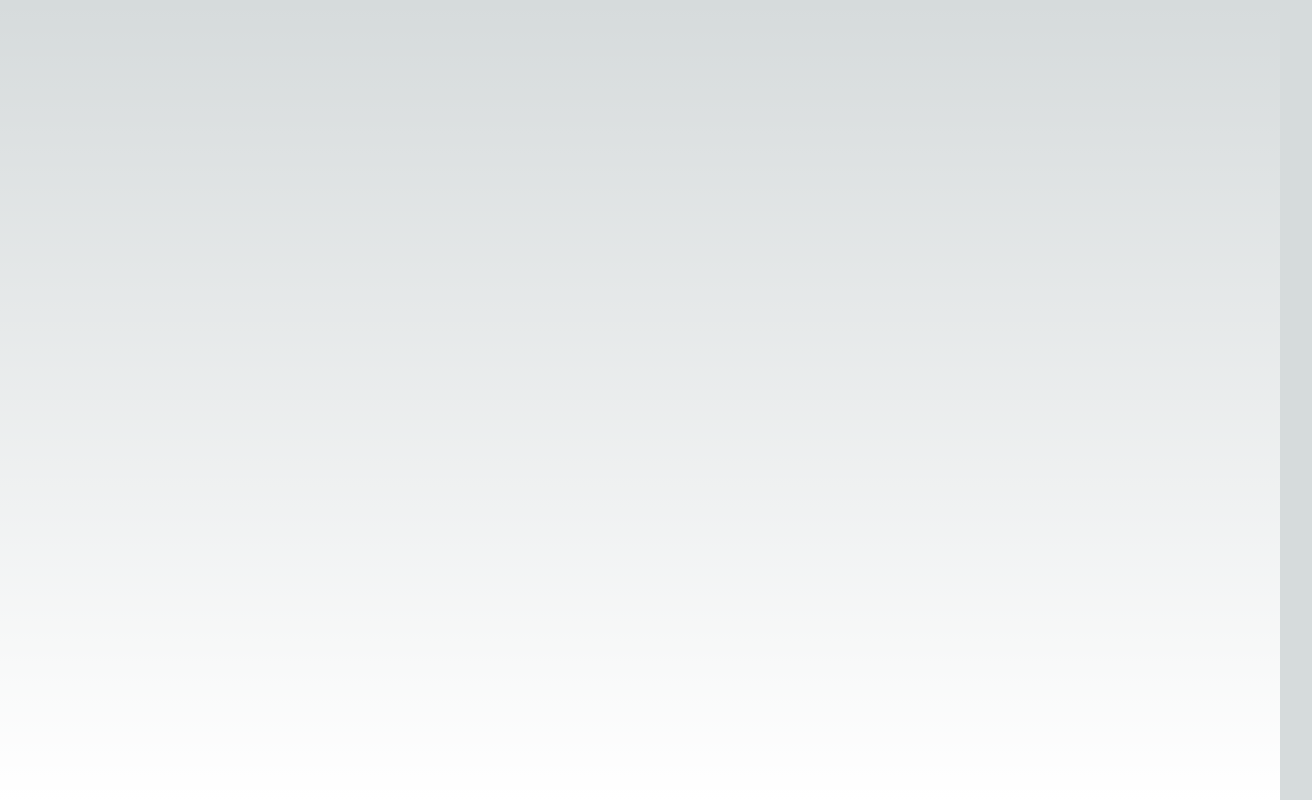
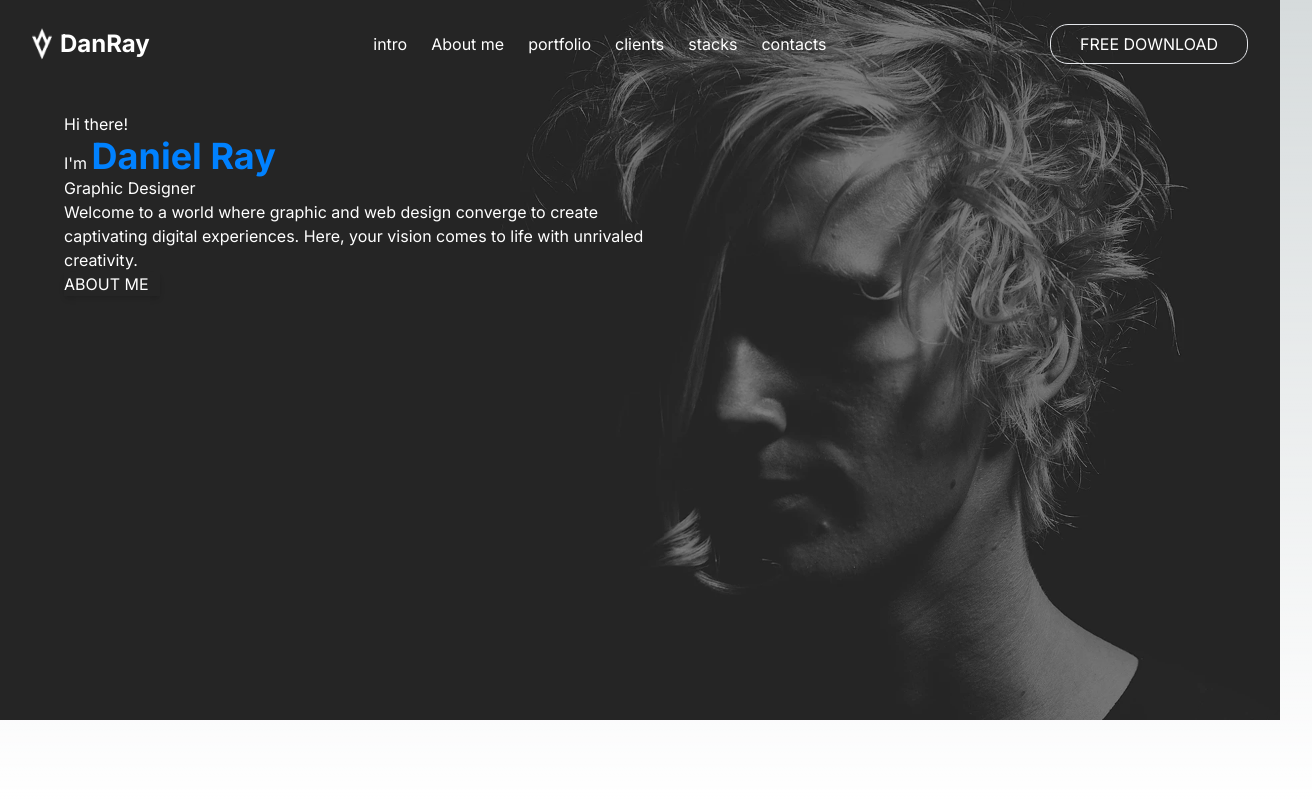
Before and after one commit to codesirpi/portfolio-website-sample, a Next.js app in the folder animated-portfolio/: page / in a window 1280 px wide. Shown: the whole page, 1312 px wide, since content can reach past the window. Built offline with nearby package versions, Linux system fonts and the light colour scheme.

Commit message:
hero section and nav completed

```diff
--- /dev/null
+++ b/animated-portfolio/app/components/hero-section.tsx
@@ -0,0 +1,41 @@
+"use client";
+import React from "react";
+import Image from "next/image";
+import heroImage from "../images/heroimage.png";
+import { NavBarSection } from "./navbar-section";
+const HeroSection = () => {
+  return (
+    <div
+      id="hero"
+      className="relative bg-cover bg-center bg-no-repeat h-screen"
+    >
+      <Image src={heroImage} alt="Hero Section Image" />
+      <div className="absolute w-full top-0">
+        <NavBarSection />
+      </div>
+      <div className="absolute w-full top-12 flex p-8 m-8">
+        <div className="flex-1">
+          <div className="flex flex-col text-white">
+            <span>Hi there!</span>
+            <span>
+              I'm{" "}
+              <span className="text-[#0081FF] text-4xl font-bold">
+                Daniel Ray
+              </span>
+            </span>
+            <span>Graphic Designer</span>
+            <p>
+              Welcome to a world where graphic and web design converge to create
+              captivating digital experiences. Here, your vision comes to life
+              with unrivaled creativity.
+            </p>
+            <div className="rounde-lg shadow-md w-24"> ABOUT ME</div>
+          </div>
+        </div>
+        <div className="flex-1"></div>
+      </div>
+    </div>
+  );
+};
+
+export default HeroSection;
--- a/animated-portfolio/app/components/navbar-section.tsx
+++ b/animated-portfolio/app/components/navbar-section.tsx
@@ -1,5 +1,66 @@
+"use client";
+import { Link } from "react-scroll";
+import Image from "next/image";
 import React from "react";
+import logo from "../images/logo.png";
+import { motion } from "framer-motion";
+export const NavBarSection = () => {
+  return (
+    <div className=" w-full mx-auto h-[88px] text-white flex justify-between items-center py-4 px-8">
+      <div className="text-2xl font-bold flex gap-2">
+        {" "}
+        <Image src={logo} width={20} height={20} alt="Picture of the author" />
+        <span className="text-white">DanRay</span>
+      </div>
 
-export const NavBarSection = () => {
-  return <div>ajith</div>;
+      <div className="space-x-6 ">
+        <Link
+          to="hero"
+          smooth={true}
+          className="cursor-pointer  text-white hover:text-[#0081FF]"
+        >
+          intro
+        </Link>
+        <Link
+          to="aboutme"
+          smooth={true}
+          className="cursor-pointer text-white hover:text-[#0081FF]"
+        >
+          About me
+        </Link>
+        <Link
+          to="portfolio"
+          smooth={true}
+          className="cursor-pointer text-white hover:text-[#0081FF]"
+        >
+          portfolio
+        </Link>
+        <Link
+          to="clients"
+          smooth={true}
+          className="cursor-pointer text-white hover:text-[#0081FF]"
+        >
+          clients
+        </Link>
+        <Link
+          to="stacks"
+          smooth={true}
+          className="cursor-pointer text-white hover:text-[#0081FF]"
+        >
+          stacks
+        </Link>
+        <Link
+          to="contacts"
+          smooth={true}
+          className="cursor-pointer text-white hover:text-[#0081FF]"
+        >
+          contacts
+        </Link>
+      </div>
+      <div className="w-[198px] h-[40px]   border rounded-[18px] flex items-center justify-center">
+        {" "}
+        <button> FREE DOWNLOAD</button>
+      </div>
+    </div>
+  );
 };
--- a/animated-portfolio/app/layout.tsx
+++ b/animated-portfolio/app/layout.tsx
@@ -15,7 +15,7 @@ export default function RootLayout({
   children: React.ReactNode;
 }>) {
   return (
-    <html lang="en">
+    <html lang="en" className="dark">
       <body className={inter.className}>{children}</body>
     </html>
   );
--- a/animated-portfolio/app/page.tsx
+++ b/animated-portfolio/app/page.tsx
@@ -1,7 +1,11 @@
 import Image from "next/image";
+
+import HeroSection from "./components/hero-section";
 
 export default function Home() {
   return (
-    <main className="flex min-h-screen flex-col items-center justify-between p-24"></main>
+    <main className="min-h-screen flex flex-col">
+      <HeroSection />
+    </main>
   );
 }
```
Also changed, not shown: animated-portfolio/app/images/heroimage.png (added), animated-portfolio/app/images/logo.png (added).
